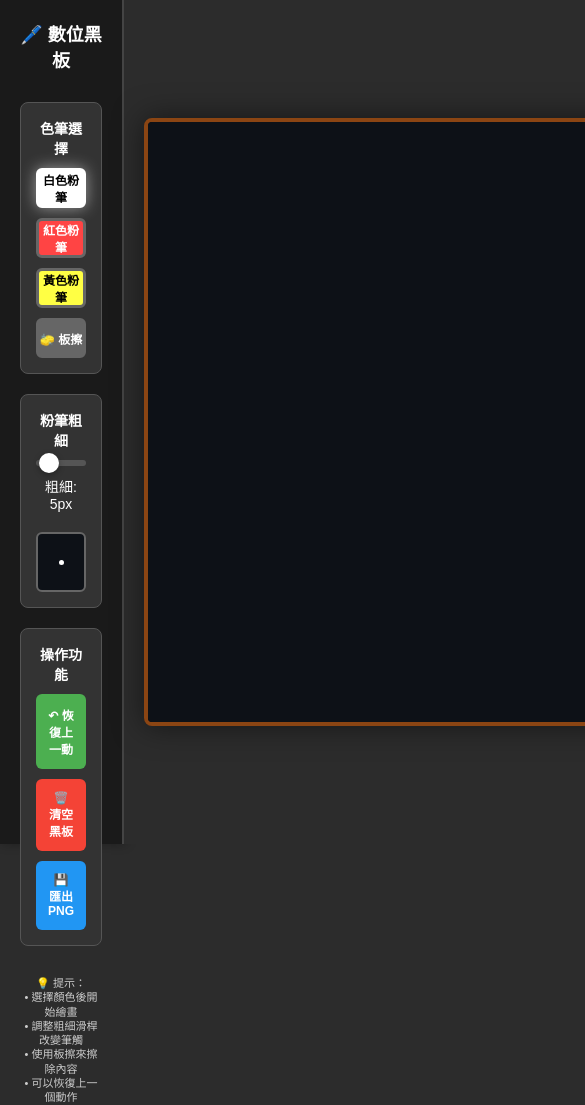
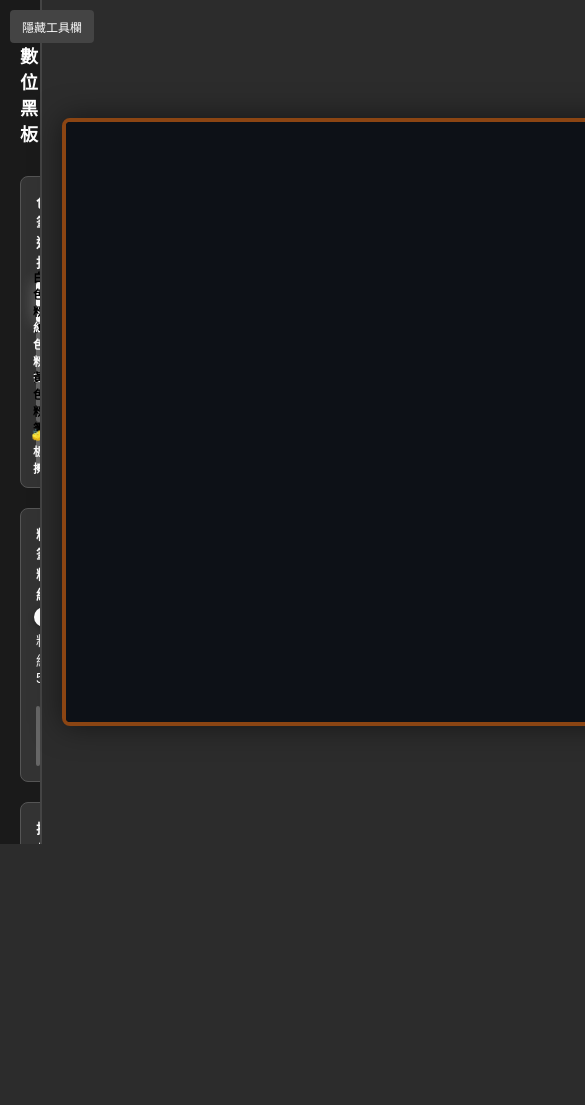
Before and after one commit to paiyuliu/BlackBoard, a plain HTML site: page index.html in a window 390 px wide. Shown: the top 1105 px of the page, 585 px wide, since content can reach past the window. After the commit the page ends 844 px from the top, so only its background shows below. Drawn offline with Linux system fonts and the light colour scheme.

Commit message:
Update index.html
修正以下事項
1. 使用者螢幕如果不夠長會無法完全顯示左方功能選單
2. 使用者專心書寫時，功能選單會佔住部份螢幕區域，書寫區域就減少了

```diff
--- a/index.html
+++ b/index.html
@@ -10,19 +10,30 @@
             padding: 0;
             box-sizing: border-box;
         }
-
         body {
             font-family: 'Arial', sans-serif;
             background: #2c2c2c;
             overflow: hidden;
             height: 100vh;
         }
-
+        /* 切換工具列的按鈕 */
+        #toggleToolbar {
+            position: fixed;
+            top: 10px;
+            left: 10px;
+            z-index: 1000;
+            padding: 8px 12px;
+            font-size: 12px;
+            background: #444;
+            color: white;
+            border: none;
+            border-radius: 4px;
+            cursor: pointer;
+        }
         .container {
             display: flex;
             height: 100vh;
         }
-
         .toolbar {
             width: 200px;
             background: #1a1a1a;
@@ -32,35 +43,31 @@
             flex-direction: column;
             gap: 20px;
             box-shadow: 2px 0 10px rgba(0,0,0,0.3);
+            overflow-y: auto; /* 新增：過短時可以捲動 */
         }
-
         .toolbar h2 {
             color: #fff;
             text-align: center;
             margin-bottom: 10px;
             font-size: 18px;
         }
-
         .tool-group {
             background: #333;
             border-radius: 8px;
             padding: 15px;
             border: 1px solid #555;
         }
-
         .tool-group h3 {
             color: #fff;
             margin-bottom: 10px;
             font-size: 14px;
             text-align: center;
         }
-
         .color-buttons {
             display: flex;
             flex-direction: column;
             gap: 10px;
         }
-
         .color-btn {
             width: 100%;
             height: 40px;
@@ -75,28 +82,23 @@
             font-weight: bold;
             font-size: 12px;
         }
-
         .color-btn:hover {
             transform: scale(1.05);
             box-shadow: 0 4px 10px rgba(255,255,255,0.2);
         }
-
         .color-btn.active {
             border-color: #fff;
             box-shadow: 0 0 15px rgba(255,255,255,0.5);
         }
-
         .white { background-color: #ffffff; color: #000; }
         .red { background-color: #ff4444; color: #fff; }
         .yellow { background-color: #ffff44; color: #000; }
         .eraser { background-color: #666; color: #fff; }
-
         .size-control {
             display: flex;
             flex-direction: column;
             gap: 10px;
         }
-
         .size-slider {
             width: 100%;
             height: 6px;
@@ -105,7 +107,6 @@
             outline: none;
             -webkit-appearance: none;
         }
-
         .size-slider::-webkit-slider-thumb {
             -webkit-appearance: none;
             appearance: none;
@@ -116,19 +117,16 @@
             cursor: pointer;
             box-shadow: 0 2px 6px rgba(0,0,0,0.3);
         }
-
         .size-display {
             color: #fff;
             text-align: center;
             font-size: 14px;
         }
-
         .action-buttons {
             display: flex;
             flex-direction: column;
             gap: 10px;
         }
-
         .action-btn {
             padding: 12px;
             border: none;
@@ -139,27 +137,22 @@
             transition: all 0.3s ease;
             text-transform: uppercase;
         }
-
         .action-btn:hover {
             transform: translateY(-2px);
             box-shadow: 0 4px 10px rgba(0,0,0,0.3);
         }
-
         .undo-btn {
             background: #4CAF50;
             color: white;
         }
-
         .clear-btn {
             background: #f44336;
             color: white;
         }
-
         .export-btn {
             background: #2196F3;
             color: white;
         }
-
         .canvas-container {
             flex: 1;
             display: flex;
@@ -168,7 +161,6 @@
             background: #2c2c2c;
             padding: 20px;
         }
-
         #blackboard {
             background: #0d1117;
             border: 4px solid #8B4513;
@@ -178,7 +170,6 @@
                 inset 0 0 50px rgba(0,0,0,0.8),
                 0 0 30px rgba(0,0,0,0.5);
         }
-
         .size-preview {
             width: 100%;
             height: 60px;
@@ -190,12 +181,10 @@
             justify-content: center;
             margin-top: 10px;
         }
-
         .preview-dot {
             border-radius: 50%;
             transition: all 0.3s ease;
         }
-
         .instructions {
             color: #ccc;
             font-size: 11px;
@@ -206,6 +195,8 @@
     </style>
 </head>
 <body>
+    <!-- 新增：工具列切換鈕 -->
+    <button id="toggleToolbar">隱藏工具欄</button>
     <div class="container">
         <!-- 工具列 -->
         <div class="toolbar">
@@ -298,8 +289,6 @@
                 // 粗細調整
                 const sizeSlider = document.getElementById('sizeSlider');
                 const sizeValue = document.getElementById('sizeValue');
-                const previewDot = document.getElementById('previewDot');
-
                 sizeSlider.addEventListener('input', (e) => {
                     this.currentSize = e.target.value;
                     sizeValue.textContent = this.currentSize;
@@ -468,6 +457,19 @@
         // 初始化黑板
         document.addEventListener('DOMContentLoaded', () => {
             new DigitalBlackboard();
+
+            // 新增：工具列切換功能
+            document.getElementById('toggleToolbar').addEventListener('click', () => {
+                const toolbar = document.querySelector('.toolbar');
+                const toggleBtn = document.getElementById('toggleToolbar');
+                if (toolbar.style.display === 'none') {
+                    toolbar.style.display = 'flex';
+                    toggleBtn.textContent = '隱藏工具欄';
+                } else {
+                    toolbar.style.display = 'none';
+                    toggleBtn.textContent = '顯示工具欄';
+                }
+            });
         });
 
         // 防止頁面滾動 (觸控設備)
```
